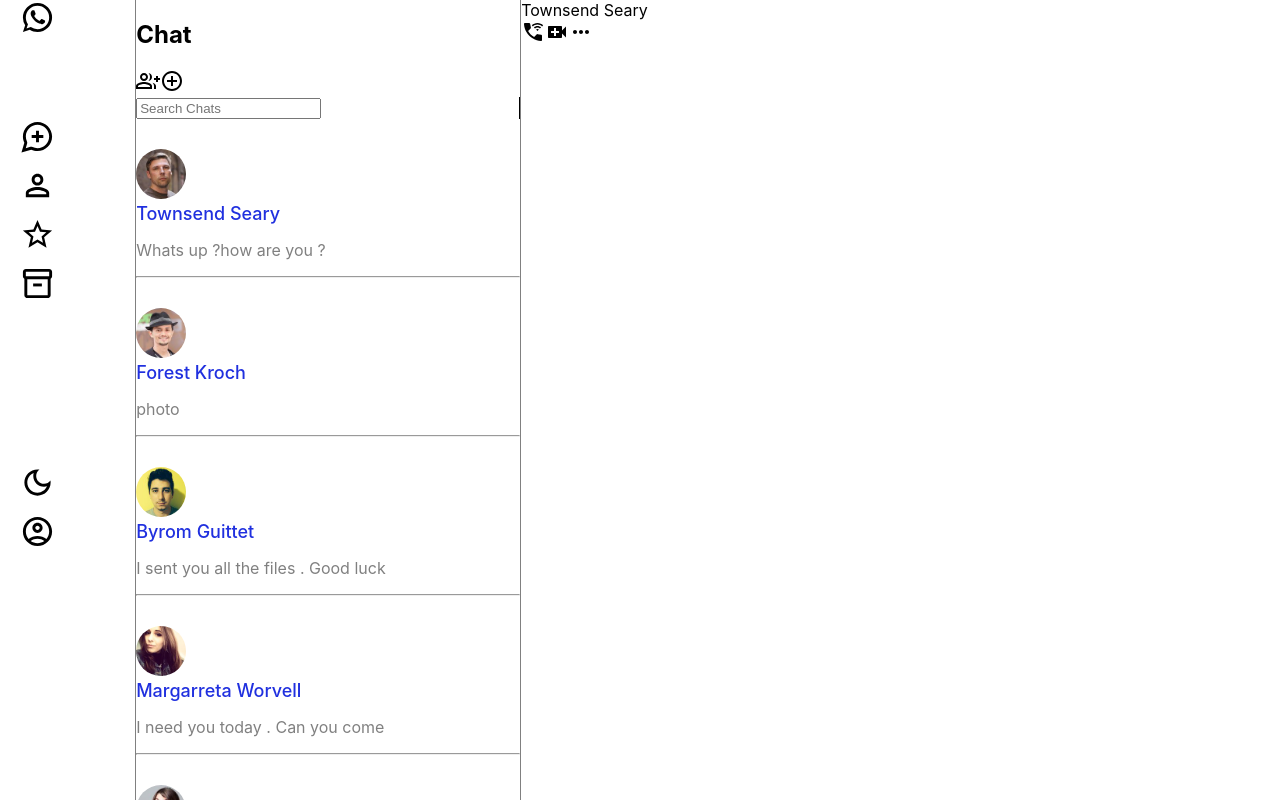
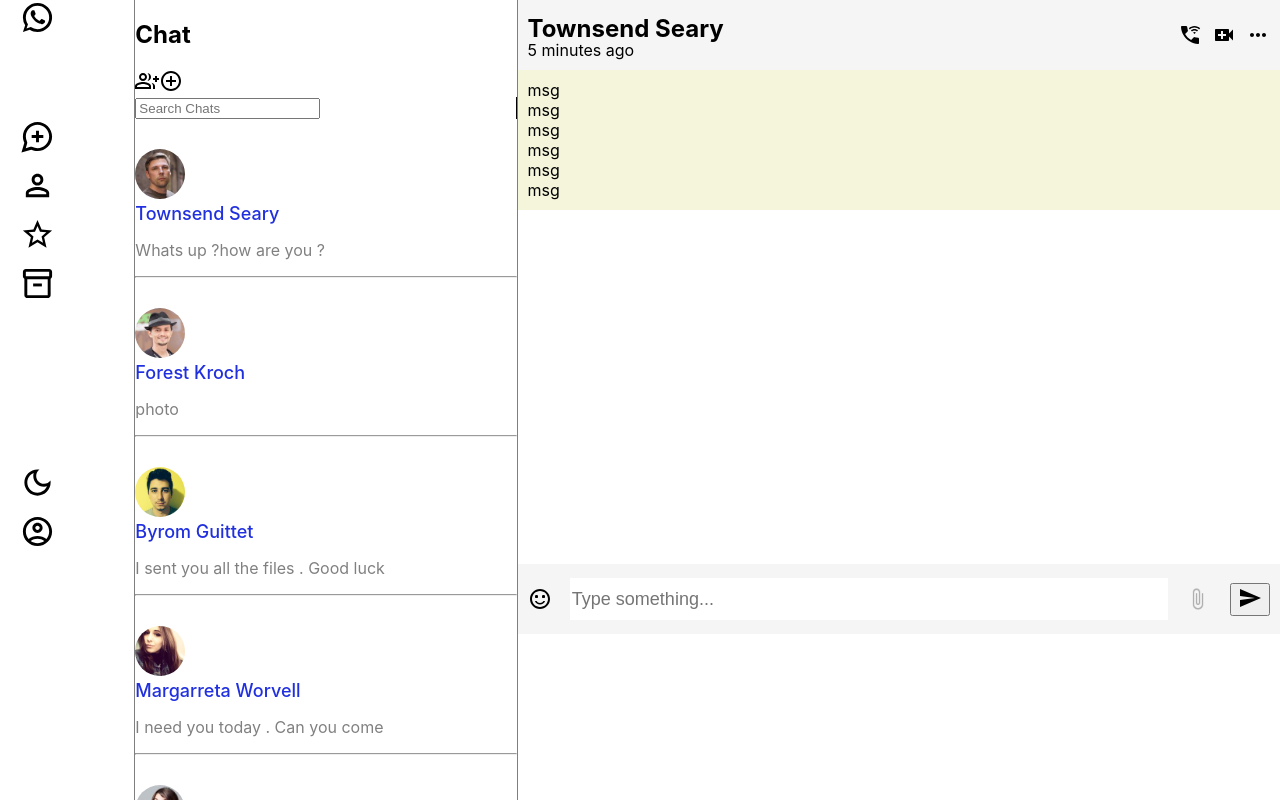
Before and after one commit to rabia1311/Messenger, a React (Create React App) app in the folder messenger/: page / in a window 1280 px wide. Built offline with nearby package versions, Linux system fonts and the light colour scheme.

Commit message:
input tag created for conversations

```diff
--- a/messenger/src/components/Chathere/chat.css
+++ b/messenger/src/components/Chathere/chat.css
@@ -23,7 +23,7 @@
 }
 
 .chat_area {
-  width: 50%;
+  width: 60%;
   height: 100vh;
 }
 .chathead{
--- /dev/null
+++ b/messenger/src/components/Chatmsg.js
@@ -0,0 +1,7 @@
+import React from "react";
+
+const Chatmsg = () => {
+  return <div>msg</div>;
+};
+
+export default Chatmsg;
--- a/messenger/src/components/Conversations/Conversation.js
+++ b/messenger/src/components/Conversations/Conversation.js
@@ -2,17 +2,29 @@ import React from "react";
 import WifiCalling3Icon from "@mui/icons-material/WifiCalling3";
 import VideoCallIcon from "@mui/icons-material/VideoCall";
 import MoreHorizIcon from "@mui/icons-material/MoreHoriz";
+import "../Conversations/convo.css";
+import Message from "../Messages/Message";
+import Input from "../Input";
 const Conversation = () => {
   return (
     <div className="convo">
       <div className="convoinfo">
-        <span>Townsend Seary</span>
+        <span>
+          <h2 className="h2" style={{ marginBottom: "-19px" }}>
+            Townsend Seary
+          </h2>
+
+          <p>5 minutes ago</p>
+        </span>
+
         <div className="convoicons">
           <WifiCalling3Icon />
           <VideoCallIcon />
           <MoreHorizIcon />
         </div>
       </div>
+      <Message />
+      <Input />
     </div>
   );
 };
--- a/messenger/src/components/Conversations/convo.css
+++ b/messenger/src/components/Conversations/convo.css
@@ -0,0 +1,14 @@
+.convoinfo{
+    height: 50px;
+    background: whitesmoke;
+    display: flex;
+    align-items: center;
+    justify-content: space-between;
+    padding: 10px;
+    color: black;
+}
+.convoicons{
+    display: flex;
+    gap: 10px;
+    cursor: pointer;
+}
--- /dev/null
+++ b/messenger/src/components/Input.js
@@ -0,0 +1,40 @@
+import React from "react";
+import "../components/Messages/msg.css";
+import SendIcon from "@mui/icons-material/Send";
+import SentimentSatisfiedAltIcon from "@mui/icons-material/SentimentSatisfiedAlt";
+import attach from "../images/attach.png";
+const Input = () => {
+  return (
+    <div className="input">
+      <SentimentSatisfiedAltIcon />
+      <input
+        type="text"
+        placeholder="Type something..."
+        className="custom-input"
+        style={{
+          width: "80%", // Increase the width to 100%
+          color: "gray", // Change the color to gray
+          border: "none", // Remove the borders
+          outline: "none",
+          height: "80%",
+        }}
+      />
+      <div
+        className="send"
+        style={{ display: "flex", alignItems: "center", gap: "10px" }}
+      >
+        <img src={attach} alt="" className="imgpic" />
+        <input type="file" style={{ display: "none" }} id="file" />
+        <label htmlFor="file">
+          <img src="" alt="" />
+        </label>
+        <button className="sendicon">
+          {" "}
+          <SendIcon />
+        </button>
+      </div>
+    </div>
+  );
+};
+
+export default Input;
--- /dev/null
+++ b/messenger/src/components/Messages/Message.js
@@ -0,0 +1,21 @@
+import React from "react";
+import Chatmsg from "../Chatmsg";
+import "../Messages/msg.css";
+const Message = () => {
+  return (
+    <div className="messages">
+      <Chatmsg />
+      <Chatmsg />
+
+      <Chatmsg />
+
+      <Chatmsg />
+
+      <Chatmsg />
+
+      <Chatmsg />
+    </div>
+  );
+};
+
+export default Message;
--- /dev/null
+++ b/messenger/src/components/Messages/msg.css
@@ -0,0 +1,38 @@
+.messages{
+    background-color: beige;
+    padding: 10px;
+    height: calc(100%-160px);
+}
+.input{
+    height: 50px;
+    background-color:whitesmoke;
+    padding: 10px;
+    margin-top: 354px;
+    display: flex;
+    align-items: center;
+    justify-content: space-between;
+
+    input{
+        width: 100%;
+        outline: none;
+        border: none;
+        color: black;
+        font-size: 18px;
+    }
+    &::placeholder{
+        color: lightgray;
+    }
+
+.send{
+    display: flex;
+  align-items: center;
+  gap: 10px;
+
+
+  img{
+    height: 24px;
+    cursor: pointer;
+  }
+}
+
+}
```
Also changed, not shown: messenger/src/images/attach.png (added).
